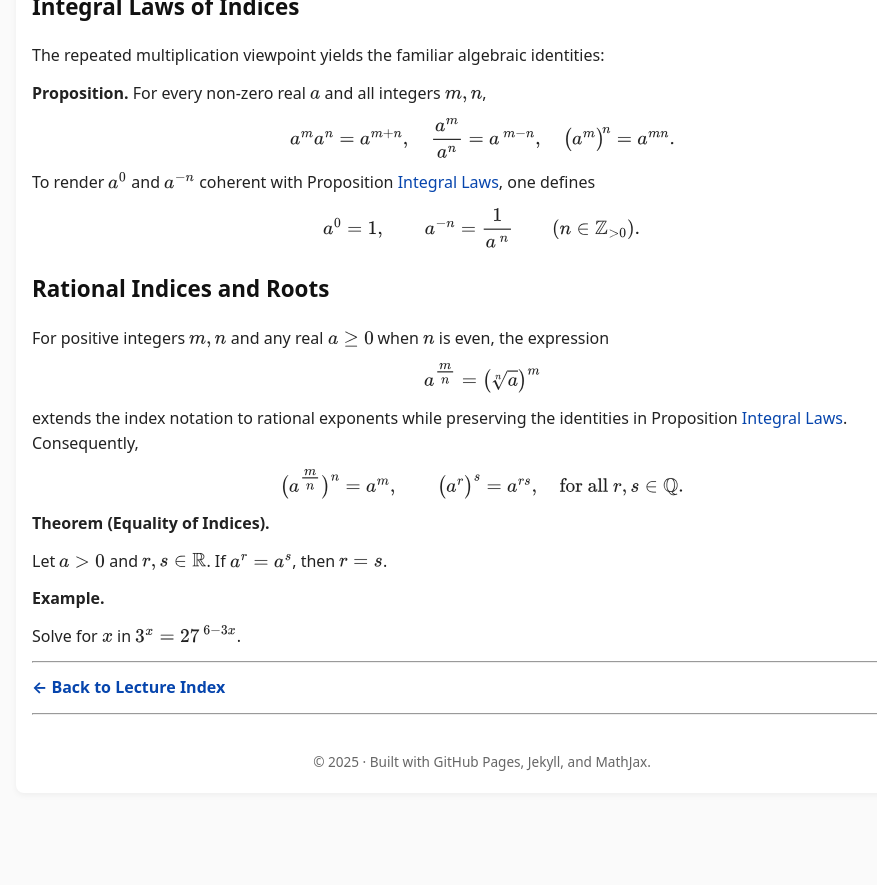
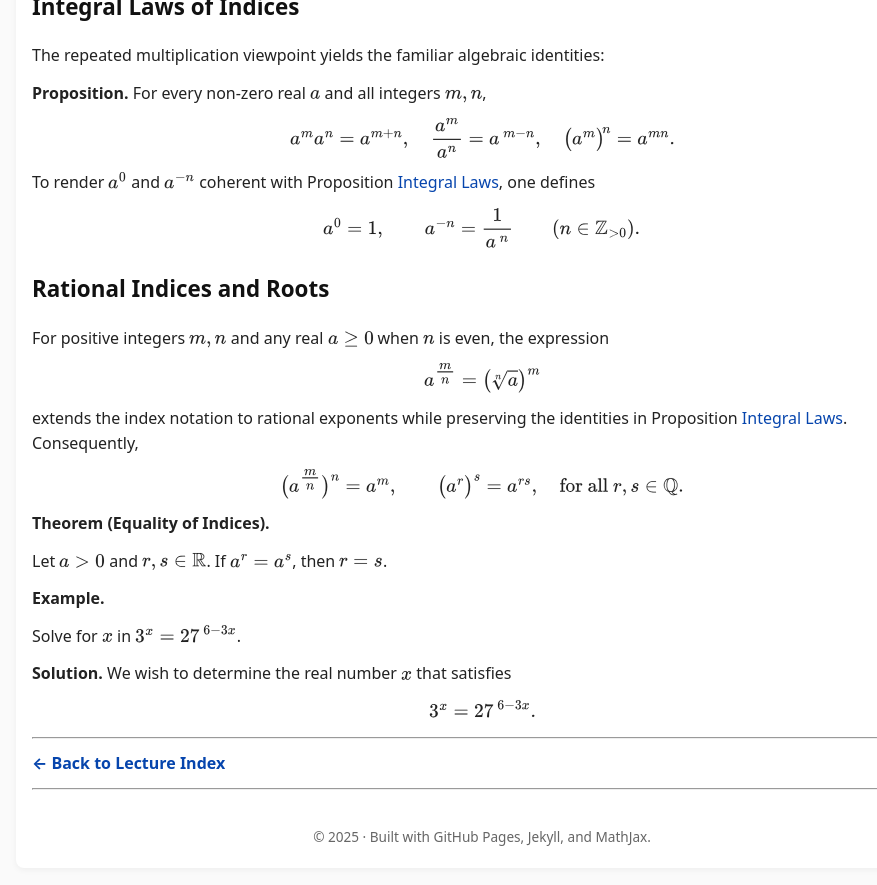
Before and after one commit to SaleemKamaludin/SaleemKamaludin.github.io, a Jekyll site: the page built from courses/math-1115/lecture-notes/lecture3.md, in a window 1280 px wide and 900 px high, scrolled down 1239 px. Shown: the top 885 px of the window, without its empty margins (158-1035 px from the left). Built offline with Jekyll 4.4.1, drawn with Linux system fonts in a browser that asks for light colours; before the commit the page ends 2064 px from its top, so only the background shows below that.

Commit message:
Update lecture3.md

```diff
--- a/courses/math-1115/lecture-notes/lecture3.md
+++ b/courses/math-1115/lecture-notes/lecture3.md
@@ -181,6 +181,16 @@ To ensure consistency, these operations must be performed in a **specific order*
 </div>
 
 
+
+<div class="solution">
+  <p><strong>Solution.</strong> We wish to determine the real number \(x\) that satisfies</p>
+
+  <p style="text-align:center;">
+    \( 3^{x} = 27^{\,6 - 3x}. \)
+  </p>
+</div>
+
+
 ---
 
 **[← Back to Lecture Index](/courses/math-1115/lecture-notes/)**
```
